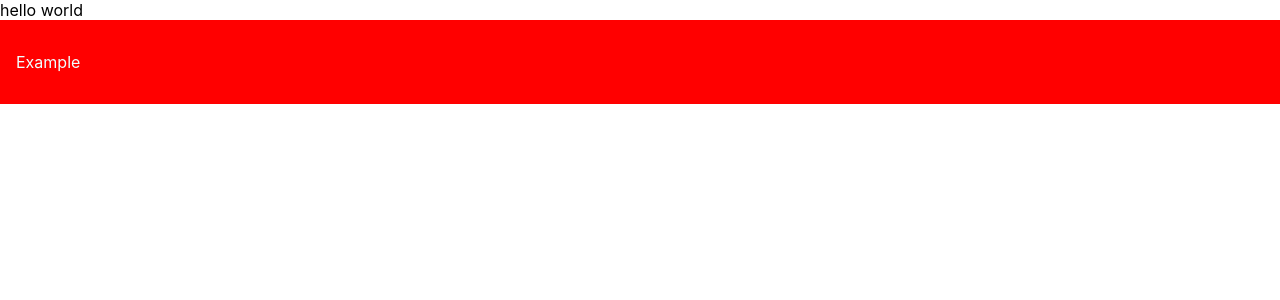
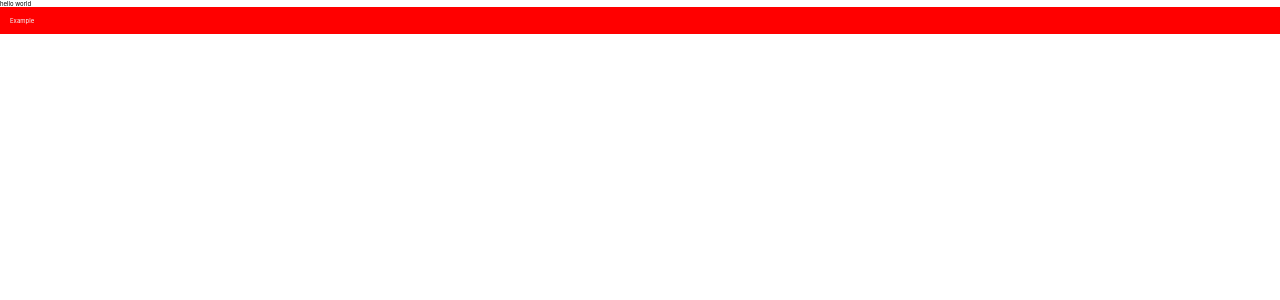
Before and after one commit to bit-hug-learning/blog, a Next.js app: page / in a window 1280 px wide. Shown: the top 300 px of the page. Built offline with nearby package versions, Linux system fonts and the light colour scheme.

Commit message:
Add dark and size theme

```diff
--- a/styles/globalStyles.js
+++ b/styles/globalStyles.js
@@ -3,8 +3,6 @@
 const GlobalStyle = createGlobalStyle`
   html,
   body {
-    padding: 0;
-    margin: 0;
     font-family: -apple-system, BlinkMacSystemFont, Segoe UI, Roboto, Oxygen,
       Ubuntu, Cantarell, Fira Sans, Droid Sans, Helvetica Neue, sans-serif;
   }
@@ -15,8 +13,12 @@
   }
 
   * {
+    padding: 0;
+    margin: 0;
     box-sizing: border-box;
+    font-size: 62.5%
   }
+
 `;
 
 export default GlobalStyle;
--- a/styles/theme.js
+++ b/styles/theme.js
@@ -5,6 +5,26 @@
     md: '768px',
     lg: '1280px',
   },
+  dark: {
+    primary: '#226698',
+    secondary: '#292929',
+    postPrimary: '#505050',
+    postSecondary: '#4a6b83',
+    borderPrimary: '#379EFE',
+    borderSecondary: '#8000FF',
+    buttonText: '#000000',
+    buttonBG: '#78AEFF',
+    buttonHoverBG: '#B1D0FF',
+    text: '#FFFFFF',
+    textSecondary: '#817F7F',
+    logosHeader: '#979797',
+  },
+  size: {
+    s: '1.2rem',
+    m: '1.6rem',
+    l: '2.4rem',
+    xl: '3rem',
+  },
 };
 
 export default theme;
```
Also changed, not shown: search (2).svg (added).
